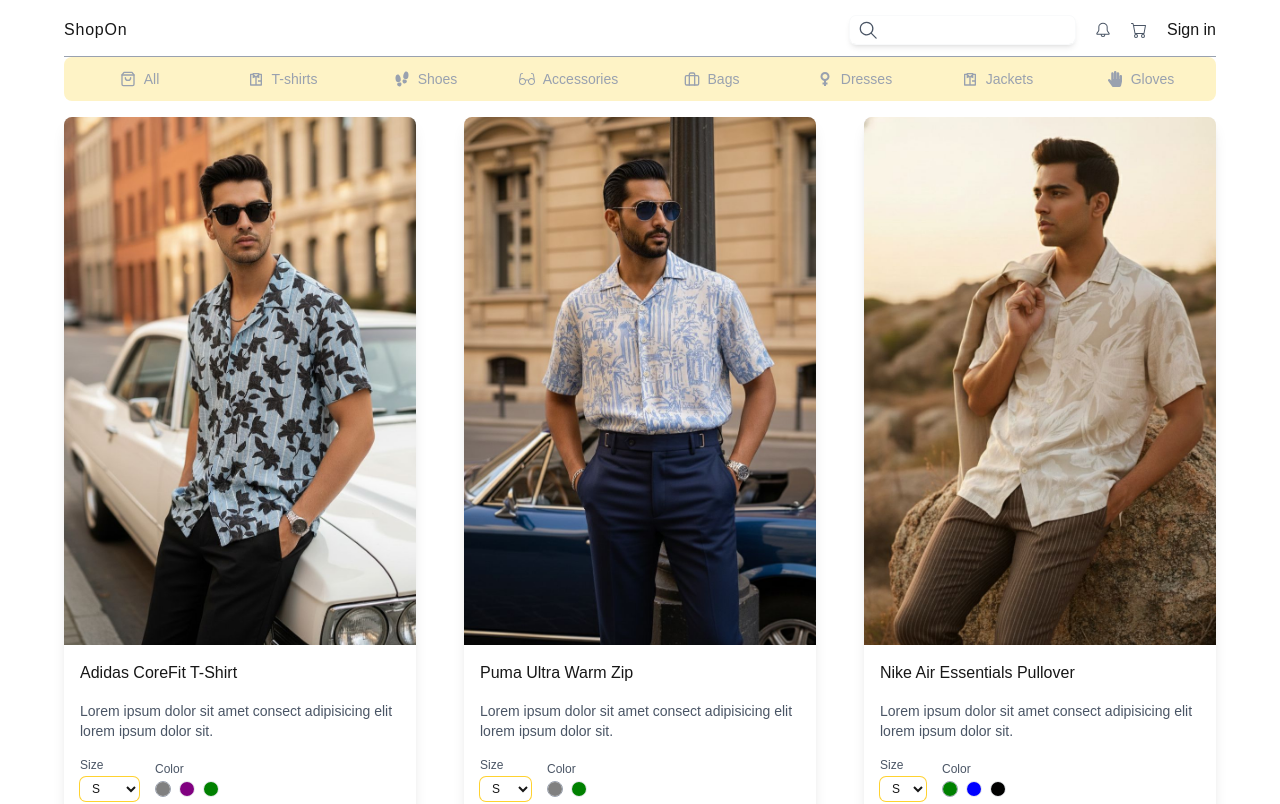
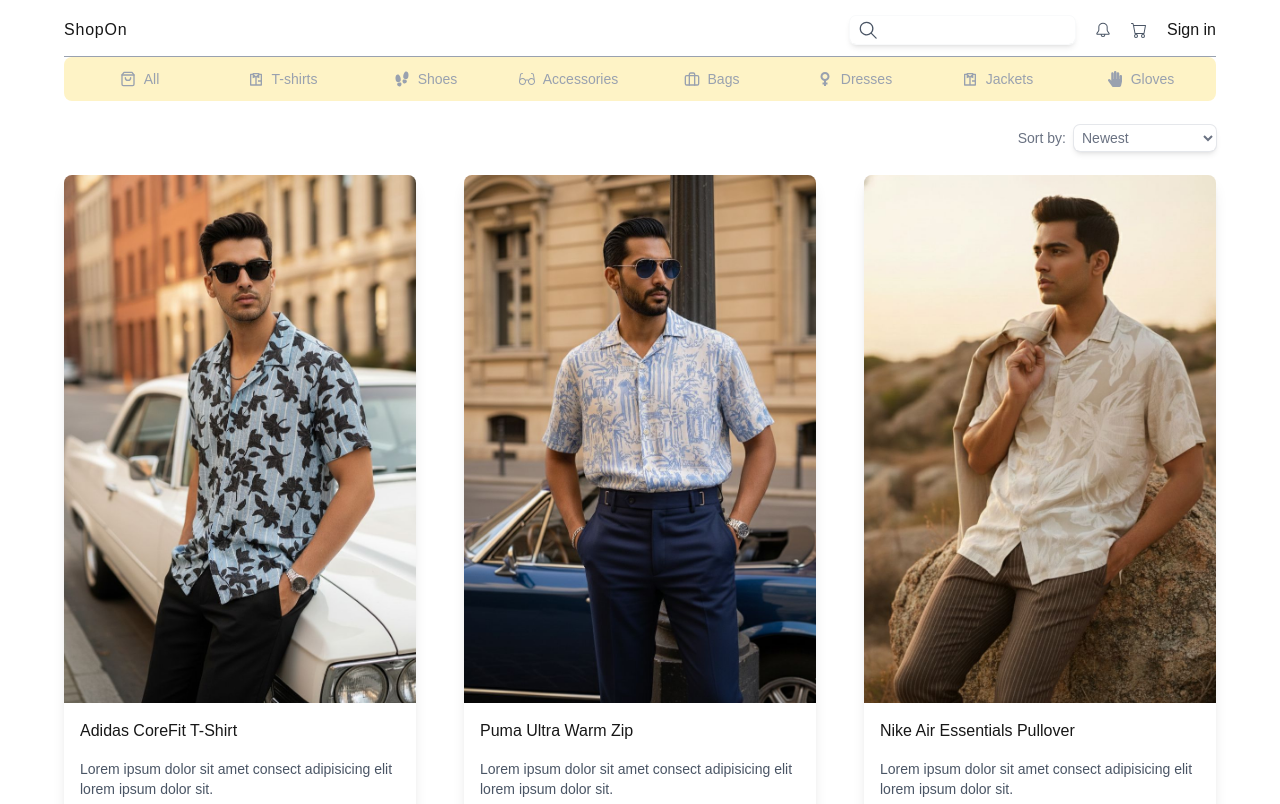
Before and after one commit to HassanRajib/Shop, a Next.js app: page /products in a window 1280 px wide. Shown: the top 804 px of the page. Built offline with nearby package versions, Linux system fonts and the light colour scheme.

Commit message:
catagory

```diff
--- /dev/null
+++ b/app/components/Filter.tsx
@@ -0,0 +1,22 @@
+"use client";
+import { usePathname, useRouter, useSearchParams } from "next/navigation";
+import React from "react";
+
+const Filter = () => {
+  const searchParams = useSearchParams();
+  const router = useRouter();
+  const pathname = usePathname();
+  return (
+    <div className="flex items-center justify-end gap-2 text-sm text-gray-500 my-6">
+      <span>Sort by:</span>
+      <select name="sort" id="sort" className="ring-1 ring-gray-200 shadow-md p-1 rounded-md">
+        <option value="newest">Newest</option>
+        <option value="oldest">Oldest</option>
+        <option value="asc">Price: Low to High</option>
+        <option value="desc">Price: High to Low</option>
+      </select>
+    </div>
+  );
+};
+
+export default Filter;
--- a/app/components/ProductList.tsx
+++ b/app/components/ProductList.tsx
@@ -3,6 +3,7 @@ import { ProductsType } from '../types';
 import Catagories from './Catagories';
 import ProductCard from './ProductCard';
 import Link from 'next/link';
+import Filter from './Filter';
 
 // TEMPORARY
 const products:ProductsType = [
@@ -110,10 +111,11 @@ const products:ProductsType = [
   },
 ];
 
-const ProductList = ({catagory}: {catagory: string}) => {
+const ProductList = ({catagory,params}: {catagory: string, params:"homepage" | "products"}) => {
   return (
     <div className='w-full'>
       <Catagories/>
+      {params === "products" && <Filter/>}
       <div className='grid grid-cols-1 sm:grid-cols-2 xl:grid-cols-3 2xl:grid-cols-4 gap-12'>
         {products.map((product) => (
           <ProductCard key={product.id} product={product}/>
--- a/app/page.tsx
+++ b/app/page.tsx
@@ -13,7 +13,7 @@ const Homepage = async ({
       <div className="relative aspect-3/1 md-10">
         <Image src="/fich.png" alt="big image" fill />
       </div>
-      <ProductList catagory={catagory} />
+      <ProductList catagory={catagory} params="homepage" />
     </div>
   );
 };
--- a/app/products/page.tsx
+++ b/app/products/page.tsx
@@ -9,7 +9,7 @@ const ProductPage = async ({
   const catagory = (await searchParams).catagory
   return (
     <div>
-        <ProductList catagory={catagory}/>
+        <ProductList catagory={catagory} params='products'/>
     </div>
   )
 }
```
